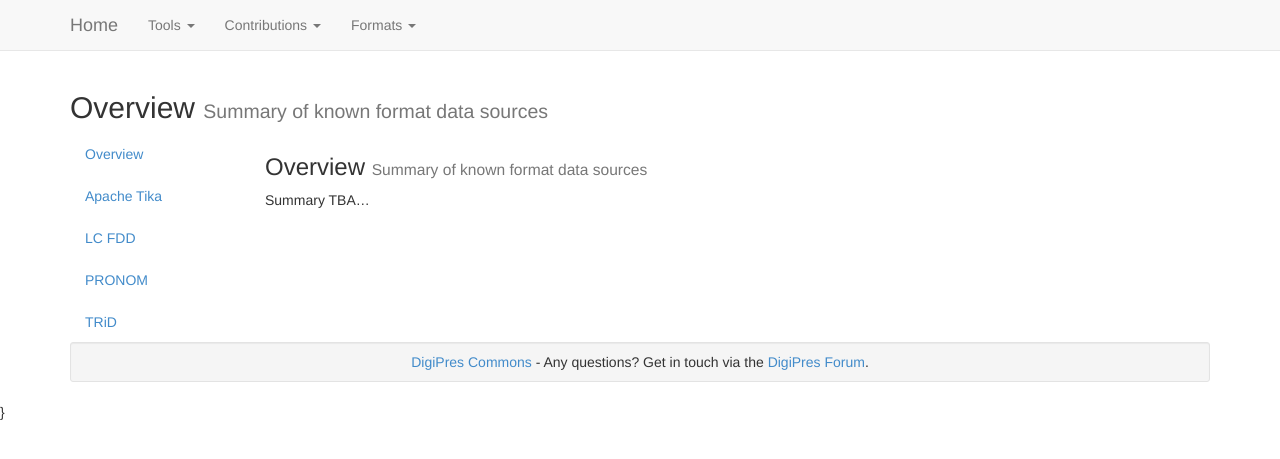
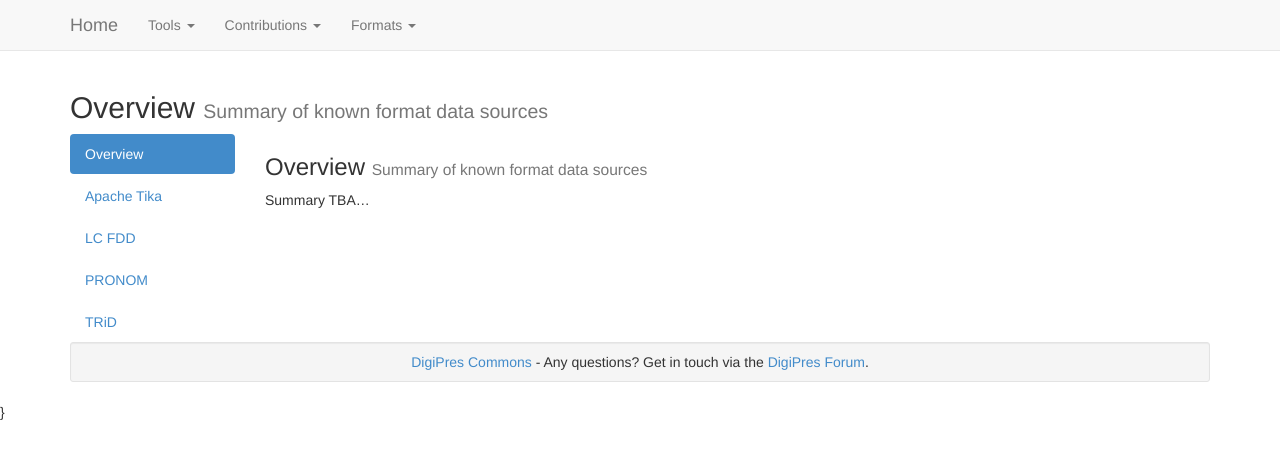
Before and after one commit to digipres/awesome-digital-preservation, a Jekyll site: the page built from formats/sources/index.md, in a window 1280 px wide. Shown: the top 459 px of the page. Built offline with Jekyll 4.4.1, drawn with Linux system fonts in a browser that asks for light colours; nearby versions of some CDN libraries.

```diff
--- a/_layouts/fmt_src.html
+++ b/_layouts/fmt_src.html
@@ -8,7 +8,7 @@
   <div class="col-xs-12 col-sm-2 col-md-2">
 
 <ul class="nav nav-pills nav-stacked">
-  <li {% if page.tool_id == '' %} class="active"{% endif %}><a href="{{ site.baseurl }}/formats/sources/">Overview</a></li>
+  <li {% if page.tool_id == "overview" %} class="active"{% endif %}><a href="{{ site.baseurl }}/formats/sources/">Overview</a></li>
   <li {% if page.tool_id == "tika" %} class="active"{% endif %}><a href="{{ site.baseurl }}/formats/sources/tika/">Apache Tika</a></li>
   <li {% if page.tool_id == "fdd" %} class="active"{% endif %}><a href="{{ site.baseurl }}/formats/sources/fdd/">LC FDD</a></li>
   <li {% if page.tool_id == "pronom" %} class="active"{% endif %}><a href="{{ site.baseurl }}/formats/sources/pronom/">PRONOM</a></li>
@@ -20,9 +20,9 @@
 
 <h3>{{ page.title }} <small>{{ page.subtitle }}</small></h3>
 
-{% if page.tool_id %}
+{% if page.tool_id != "overview" %}
 <ul class="nav nav-tabs" role="tablist">
-  <li {% if page.selected == "index" %} class="active"{% endif %}><a href="{{ site.baseurl }}/formats/sources/{{ page.tool_id }}/">Overview</a></li>
+  <li {% if page.selected == "index" %} class="active"{% endif %}><a href="{{ site.baseurl }}/formats/sources/{{ page.tool_id }}/">Summary</a></li>
   <li {% if page.selected == "formats" %} class="active"{% endif %}><a href="{{ site.baseurl }}/formats/sources/{{ page.tool_id }}/formats/">Formats</a></li>
   <li {% if page.selected == "warnings" %} class="active"{% endif %}><a href="{{ site.baseurl }}/formats/sources/{{ page.tool_id }}/warnings/">Warnings</a></li>
 </ul>
```
Also changed, not shown: formats/index.md (+4 -0 lines), formats/sources/index.md (+1 -1 lines).
